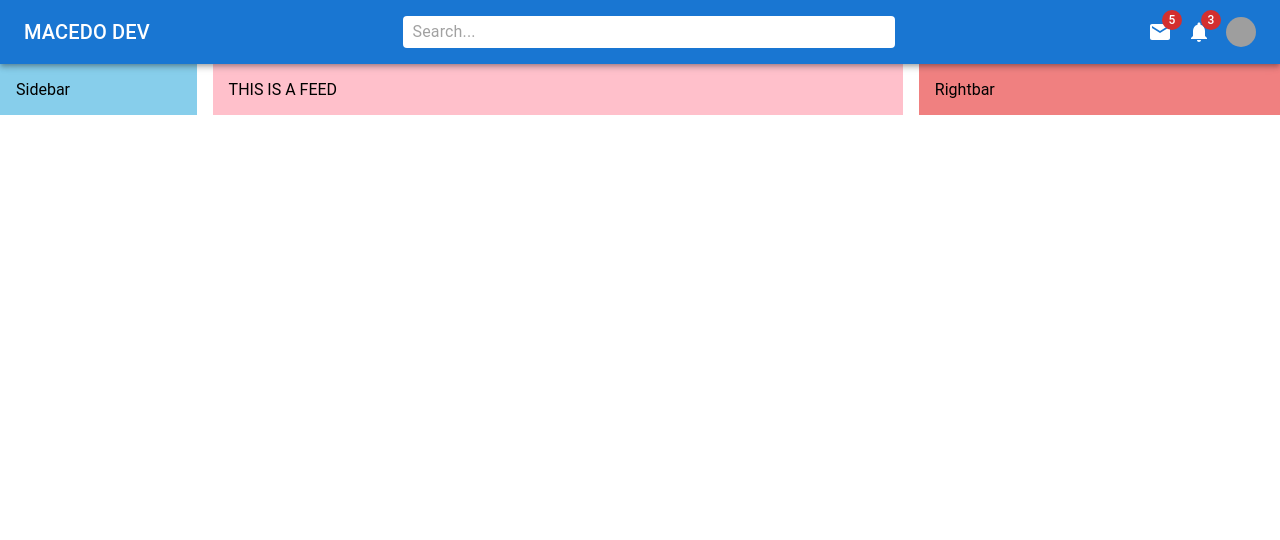
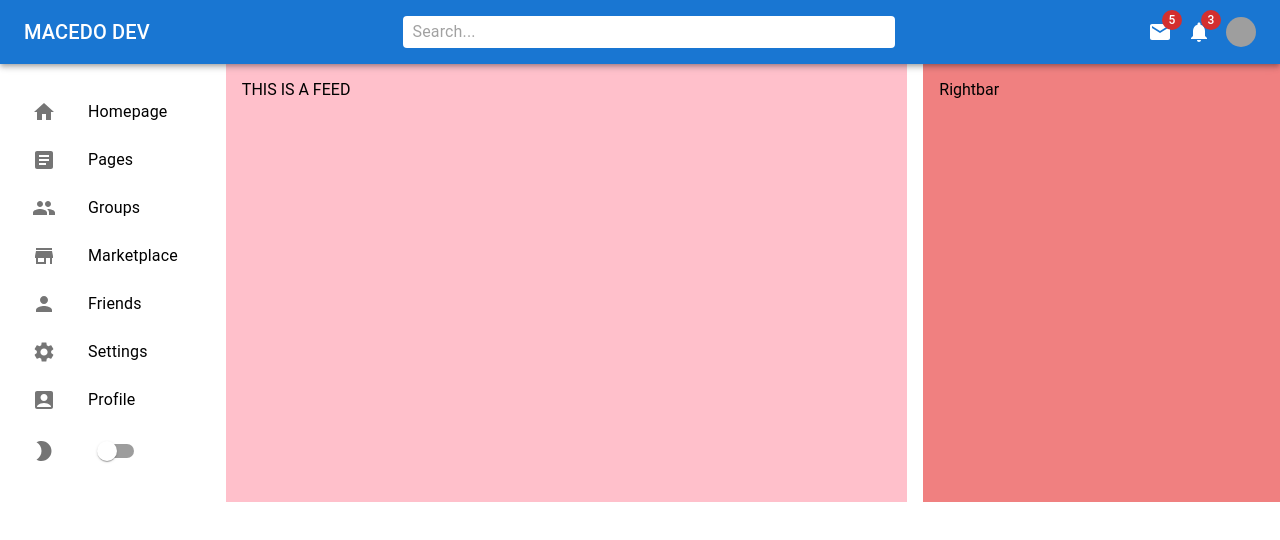
Before and after one commit to uallace-macedo/MUI-PROJECT, a React app in the folder frontend/: page / in a window 1280 px wide. Shown: the top 540 px of the page. Built offline with nearby package versions, Linux system fonts and the light colour scheme; grey boxes are pictures that could not be loaded; the HTML template or start-up script is replaced by a standard one.

Commit message:
feat: improve styled components from Navbar and add Sidebar

```diff
--- a/frontend/src/components/navbar/Navbar.jsx
+++ b/frontend/src/components/navbar/Navbar.jsx
@@ -2,7 +2,7 @@
 import { Mail, Notifications, Pets } from '@mui/icons-material';
 import { useState } from "react";
 
-import { StyledToolbar, Search, Icons, UserBox } from './styles';
+import { StyledToolbar, Search, Icons, UserBox } from './styled.components';
 
 const Navbar = () => {
   const [open, setOpen] = useState(false);
--- a/frontend/src/components/sidebar/Sidebar.jsx
+++ b/frontend/src/components/sidebar/Sidebar.jsx
@@ -1,8 +1,60 @@
-import { Box } from '@mui/material';
+import { AccountBox, Group, Home, Article, Person,  Settings, Store, ModeNight } from '@mui/icons-material';
+import { Box, List, ListItem, ListItemButton, ListItemIcon, ListItemText, Switch } from '@mui/material';
 
 const Sidebar = () => {
   return (
-    <Box bgcolor='skyblue' flex={1} p={2} sx={{display: {xs: 'none', sm: 'block'}}}>Sidebar</Box>
+    <Box flex={1} p={2} sx={{display: {xs: 'none', sm: 'block'}}}>
+      <List>
+        <ListItem disablePadding>
+          <ListItemButton component='a' href='#'>
+            <ListItemIcon><Home /></ListItemIcon>
+            <ListItemText primary='Homepage'/>
+          </ListItemButton>
+        </ListItem>
+        <ListItem disablePadding>
+          <ListItemButton component='a' href='#'>
+            <ListItemIcon><Article /></ListItemIcon>
+            <ListItemText primary='Pages'/>
+          </ListItemButton>
+        </ListItem>
+        <ListItem disablePadding>
+          <ListItemButton component='a' href='#'>
+            <ListItemIcon><Group /></ListItemIcon>
+            <ListItemText primary='Groups'/>
+          </ListItemButton>
+        </ListItem>
+        <ListItem disablePadding>
+          <ListItemButton component='a' href='#'>
+            <ListItemIcon><Store /></ListItemIcon>
+            <ListItemText primary='Marketplace'/>
+          </ListItemButton>
+        </ListItem>
+        <ListItem disablePadding>
+          <ListItemButton component='a' href='#'>
+            <ListItemIcon><Person /></ListItemIcon>
+            <ListItemText primary='Friends'/>
+          </ListItemButton>
+        </ListItem>
+        <ListItem disablePadding>
+          <ListItemButton component='a' href='#'>
+            <ListItemIcon><Settings /></ListItemIcon>
+            <ListItemText primary='Settings'/>
+          </ListItemButton>
+        </ListItem>
+        <ListItem disablePadding>
+          <ListItemButton component='a' href='#'>
+            <ListItemIcon><AccountBox /></ListItemIcon>
+            <ListItemText primary='Profile'/>
+          </ListItemButton>
+        </ListItem>
+        <ListItem disablePadding>
+          <ListItemButton component='a' href='#'>
+            <ListItemIcon><ModeNight /></ListItemIcon>
+            <Switch />
+          </ListItemButton>
+        </ListItem>
+      </List>
+    </Box>
   )
 }
 
```
Also changed, not shown: frontend/src/components/navbar/styled.components.js (renamed from frontend/src/components/navbar/styles.js).
